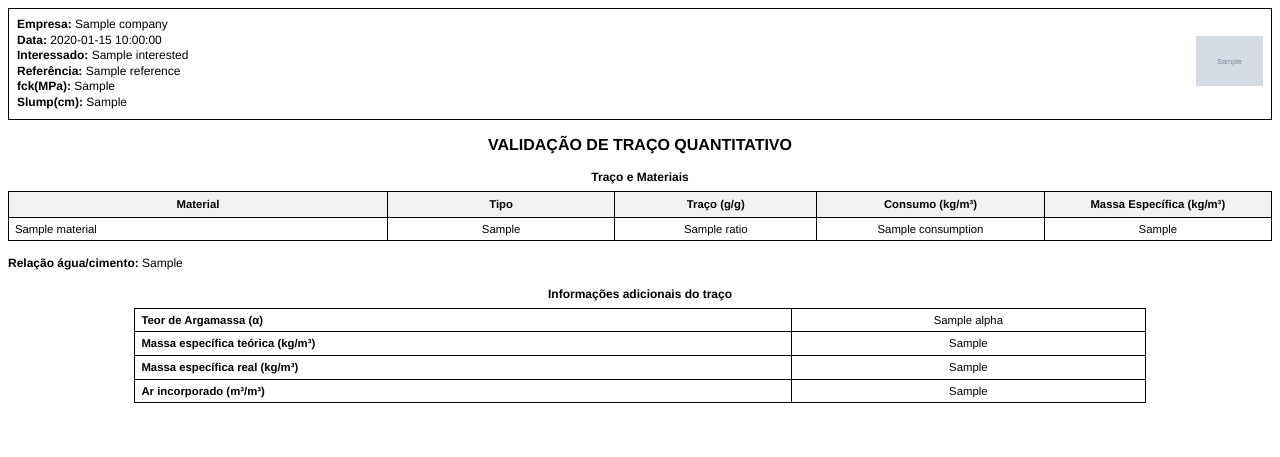
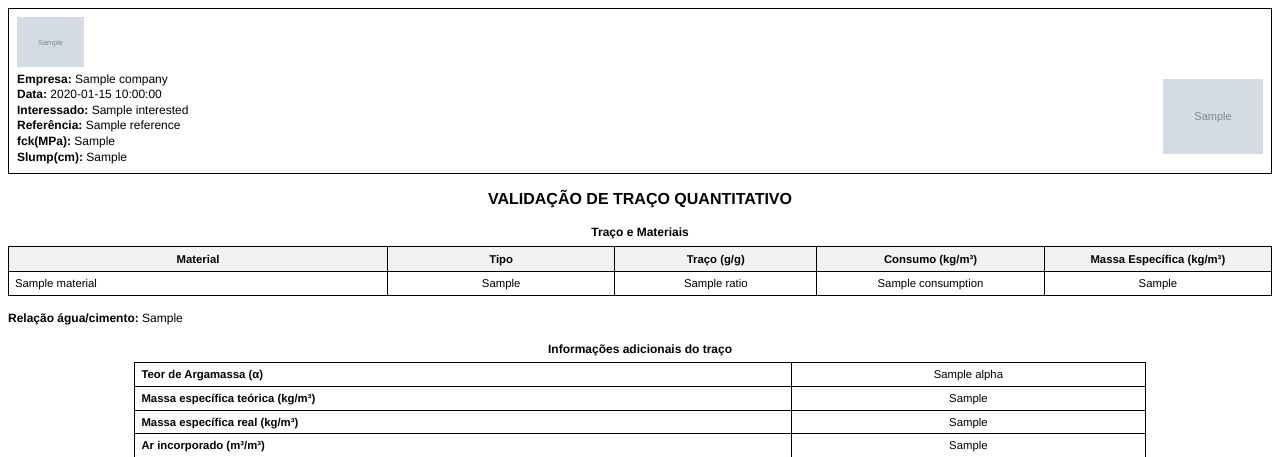
Before and after one commit to mixium/mixium, a Flask app: template templates/traco_pdf_template.html in a window 1280 px wide. Shown: the top 457 px of the page. Run offline with Flask 3, Linux system fonts and the light colour scheme; the template is opened without the code that fills it: most values are stand-ins (such as "Sample title", 1, 10 or a date in 2020); grey boxes marked "Sample" are stand-in pictures.

Commit message:
Update traco_pdf_template.html

```diff
--- a/templates/traco_pdf_template.html
+++ b/templates/traco_pdf_template.html
@@ -95,7 +95,7 @@
                     <strong>fck(MPa):</strong> {{ mix.fck28 or '-' }}<br>
                     <strong>Slump(cm):</strong> {{ mix.target_slump or '-' }}
                 </td>
-                <td style="width: 20%; text-align: right; vertical-align: middle;">
+                <td style="width: 40%; text-align: right; vertical-align: middle;"><img src="{{ header.logo_base64 }}" width="100" /></td>
                     {% if header.logo_base64 %}
                         <img src="{{ header.logo_base64 }}" style="max-width: 80px; max-height: 50px;" />
                     {% endif %}
```
